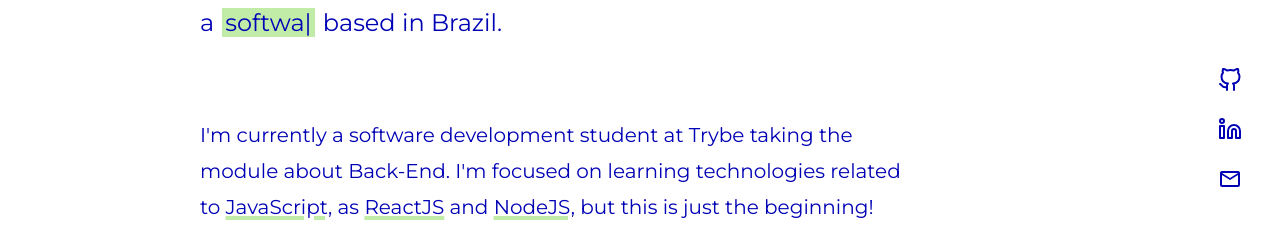
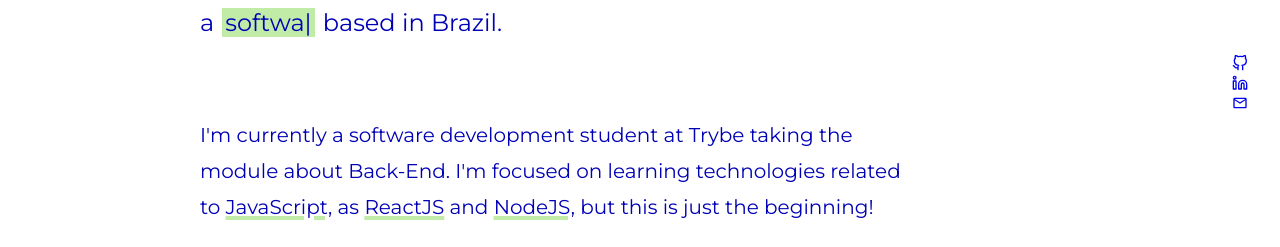
Before and after one commit to MarianeAlgayer/MarianeAlgayer.github.io, a React (Create React App) app in the folder portfolio/: page / in a window 1280 px wide. Shown: the part 265-512 px from the top of the page. Built offline with nearby package versions, Linux system fonts and the light colour scheme.

Commit message:
refactor: socials menu using anchor component

```diff
--- a/portfolio/src/components/SocialsMenu/index.jsx
+++ b/portfolio/src/components/SocialsMenu/index.jsx
@@ -2,34 +2,27 @@ import React from 'react';
 import { FiGithub, FiLinkedin } from 'react-icons/fi';
 import { MdOutlineMail } from 'react-icons/md';
 
-import { Container, StyledLink } from './styles';
+import Anchor from '../Anchor';
+
+import { Container } from './styles';
 
 function SocialsMenu() {
   return (
     <Container>
-      <StyledLink
+      <Anchor
         href="https://github.com/MarianeAlgayer"
-        target="_blank"
-        rel="noreferrer"
-      >
-        <FiGithub />
-      </StyledLink>
+        text={ <FiGithub /> }
+      />
 
-      <StyledLink
+      <Anchor
         href="https://www.linkedin.com/in/mariane-albuquerque-algayer"
-        target="_blank"
-        rel="noreferrer"
-      >
-        <FiLinkedin />
-      </StyledLink>
+        text={ <FiLinkedin /> }
+      />
 
-      <StyledLink
+      <Anchor
         href="mailto:marianealgayer@gmail.com"
-        target="_blank"
-        rel="noreferrer"
-      >
-        <MdOutlineMail />
-      </StyledLink>
+        text={ <MdOutlineMail /> }
+      />
     </Container>
   );
 }
```
